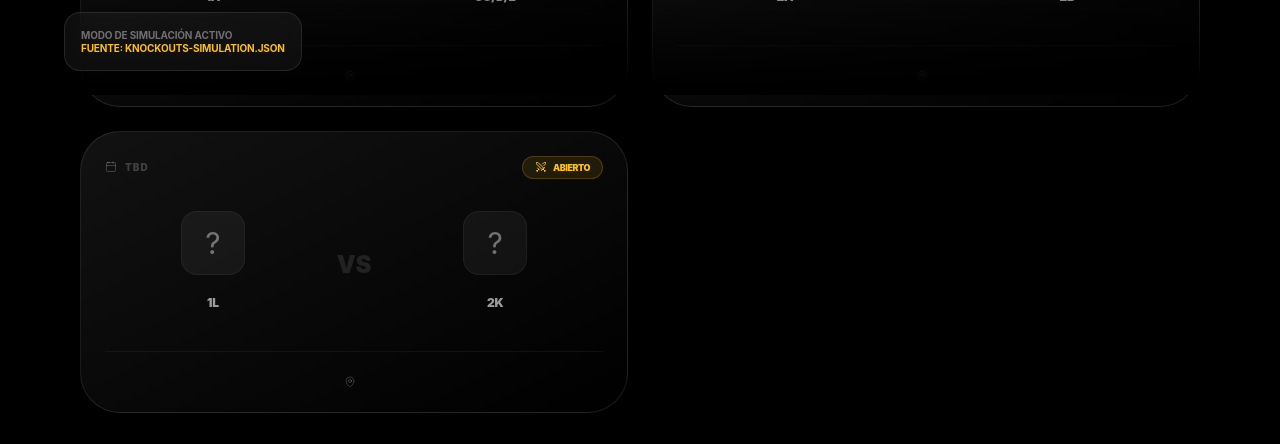
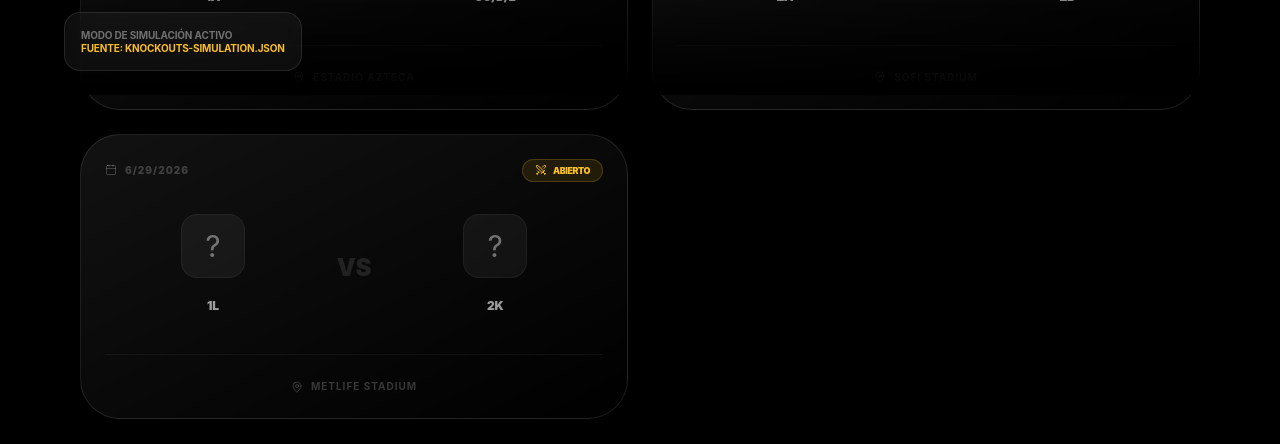
Before and after one commit to YoyoGZ/AppostMnD2026, a Next.js app: page /lab/bracket in a window 1280 px wide. Shown: the part 705-1149 px from the top of the page. Built offline with nearby package versions, Linux system fonts and the light colour scheme.

Commit message:
Fix: Knockout types & JSON consistency for Vercel build 🛠️

```diff
--- a/src/components/tournament/KnockoutBracket.tsx
+++ b/src/components/tournament/KnockoutBracket.tsx
@@ -3,6 +3,22 @@ import React, { useState } from 'react';
 import { Trophy, Lock, ChevronRight, Swords, Calendar, MapPin } from 'lucide-react';
 import { cn } from '@/lib/utils';
 import knockoutData from '@/data/knockouts-simulation.json';
+
+interface KnockoutMatch {
+  id: string;
+  home_placeholder: string;
+  away_placeholder: string;
+  fecha?: string;
+  estadio?: string;
+  estado: string;
+}
+
+interface KnockoutRound {
+  id: string;
+  nombre: string;
+  slug: string;
+  partidos: KnockoutMatch[];
+}
 
 /**
  * KnockoutBracket: El motor visual para las llaves eliminatorias del Mundial 2026.
@@ -11,14 +27,15 @@ import knockoutData from '@/data/knockouts-simulation.json';
 export default function KnockoutBracket() {
   const [activeRound, setActiveRound] = useState(knockoutData.rondas[0].id);
 
-  const currentRound = knockoutData.rondas.find(r => r.id === activeRound);
+  const rounds = knockoutData.rondas as KnockoutRound[];
+  const currentRound = rounds.find(r => r.id === activeRound);
 
   return (
     <div className="w-full max-w-6xl mx-auto px-4 py-8 space-y-8">
 
       {/* 1. Selector de Rondas (Tabs Premium) */}
       <div className="flex items-center gap-3 overflow-x-auto pb-4 no-scrollbar snap-x scroll-px-4">
-        {knockoutData.rondas.map((round) => {
+        {rounds.map((round) => {
           const isActive = activeRound === round.id;
           return (
             <button
@@ -102,7 +119,7 @@ export default function KnockoutBracket() {
               <span>{match.estadio}</span>
             </div>
 
-            {/* Hover Action (Draft) */}
+            {/* Hover Action */}
             {match.estado !== 'bloqueado' && (
               <div className="absolute inset-0 bg-primary/80 flex items-center justify-center opacity-0 group-hover:opacity-100 transition-opacity cursor-pointer">
                 <span className="text-black font-black text-xs uppercase tracking-[0.3em]">Cargar Apuesta</span>
--- a/src/data/knockouts-simulation.json
+++ b/src/data/knockouts-simulation.json
@@ -5,9 +5,9 @@
       "nombre": "Dieciseisavos",
       "slug": "round_of_32",
       "partidos": [
-        { "id": "KO-32-01", "home_placeholder": "1A", "away_placeholder": "3C/D/E", "estado": "programado" },
-        { "id": "KO-32-02", "home_placeholder": "2A", "away_placeholder": "2B", "estado": "programado" },
-        { "id": "KO-32-16", "home_placeholder": "1L", "away_placeholder": "2K", "estado": "programado" }
+        { "id": "KO-32-01", "home_placeholder": "1A", "away_placeholder": "3C/D/E", "fecha": "2026-06-28T18:00:00Z", "estadio": "Estadio Azteca", "estado": "programado" },
+        { "id": "KO-32-02", "home_placeholder": "2A", "away_placeholder": "2B", "fecha": "2026-06-28T21:00:00Z", "estadio": "SoFi Stadium", "estado": "programado" },
+        { "id": "KO-32-16", "home_placeholder": "1L", "away_placeholder": "2K", "fecha": "2026-06-29T18:00:00Z", "estadio": "MetLife Stadium", "estado": "programado" }
       ]
     },
     {
@@ -15,7 +15,7 @@
       "nombre": "Octavos de Final",
       "slug": "round_of_16",
       "partidos": [
-        { "id": "KO-16-01", "home_placeholder": "Ganador KO-32-01", "away_placeholder": "Ganador KO-32-02", "estado": "bloqueado" }
+        { "id": "KO-16-01", "home_placeholder": "Ganador KO-32-01", "away_placeholder": "Ganador KO-32-02", "fecha": "2026-07-04T18:00:00Z", "estadio": "MetLife Stadium", "estado": "bloqueado" }
       ]
     },
     {
@@ -23,7 +23,7 @@
       "nombre": "Cuartos de Final",
       "slug": "quarter_finals",
       "partidos": [
-        { "id": "KO-08-01", "home_placeholder": "Ganador KO-16-01", "away_placeholder": "Ganador KO-16-02", "estado": "bloqueado" }
+        { "id": "KO-08-01", "home_placeholder": "Ganador KO-16-01", "away_placeholder": "Ganador KO-16-02", "fecha": "2026-07-09T18:00:00Z", "estadio": "Gillette Stadium", "estado": "bloqueado" }
       ]
     },
     {
@@ -31,7 +31,7 @@
       "nombre": "Semifinales",
       "slug": "semi_finals",
       "partidos": [
-        { "id": "KO-04-01", "home_placeholder": "Ganador KO-08-01", "away_placeholder": "Ganador KO-08-02", "estado": "bloqueado" }
+        { "id": "KO-04-01", "home_placeholder": "Ganador KO-08-01", "away_placeholder": "Ganador KO-08-02", "fecha": "2026-07-14T20:00:00Z", "estadio": "AT&T Stadium", "estado": "bloqueado" }
       ]
     },
     {
@@ -39,7 +39,7 @@
       "nombre": "Gran Final",
       "slug": "final",
       "partidos": [
-        { "id": "KO-FINAL", "home_placeholder": "Finalista 1", "away_placeholder": "Finalista 2", "estado": "bloqueado" }
+        { "id": "KO-FINAL", "home_placeholder": "Finalista 1", "away_placeholder": "Finalista 2", "fecha": "2026-07-19T20:00:00Z", "estadio": "MetLife Stadium", "estado": "bloqueado" }
       ]
     }
   ]
```
